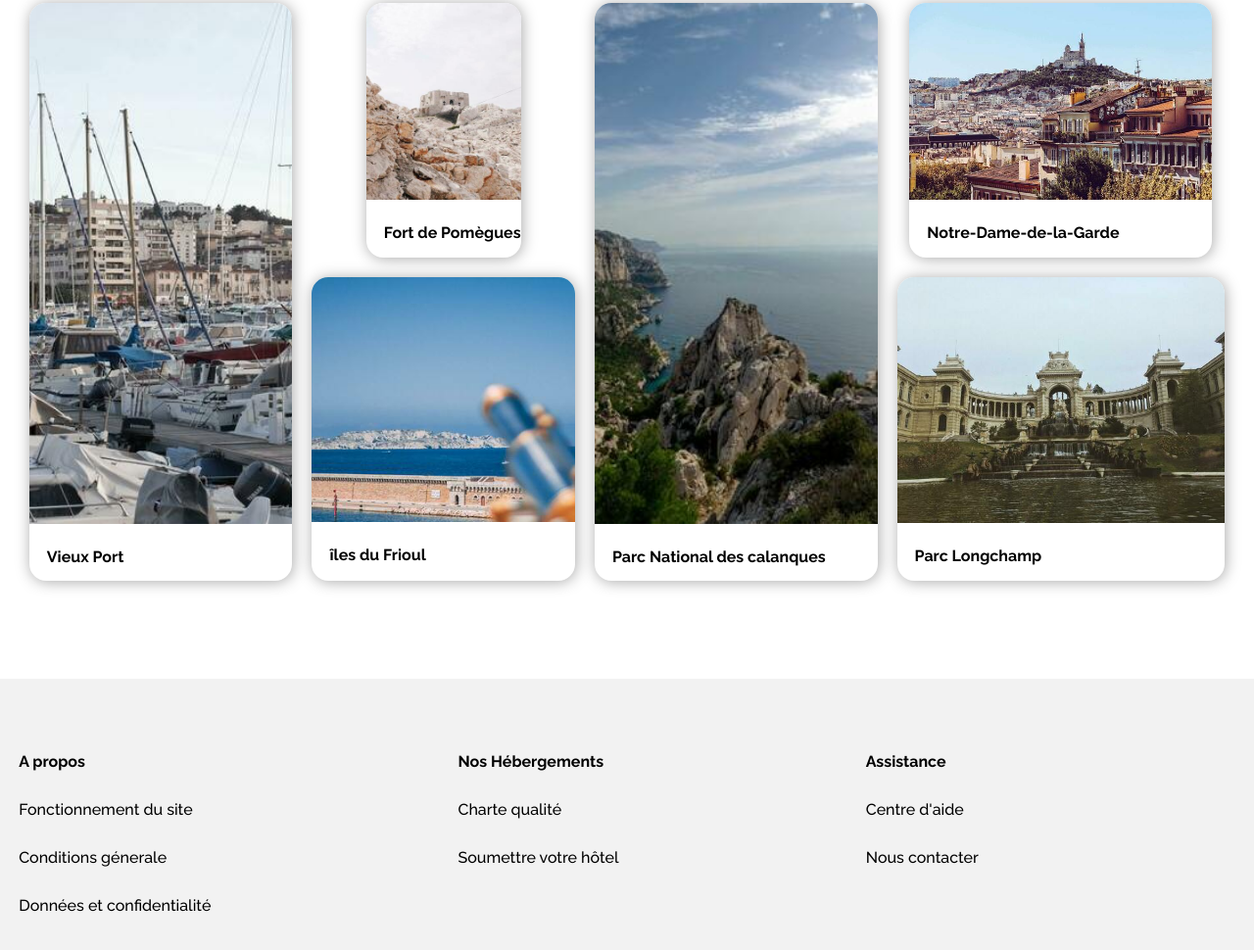
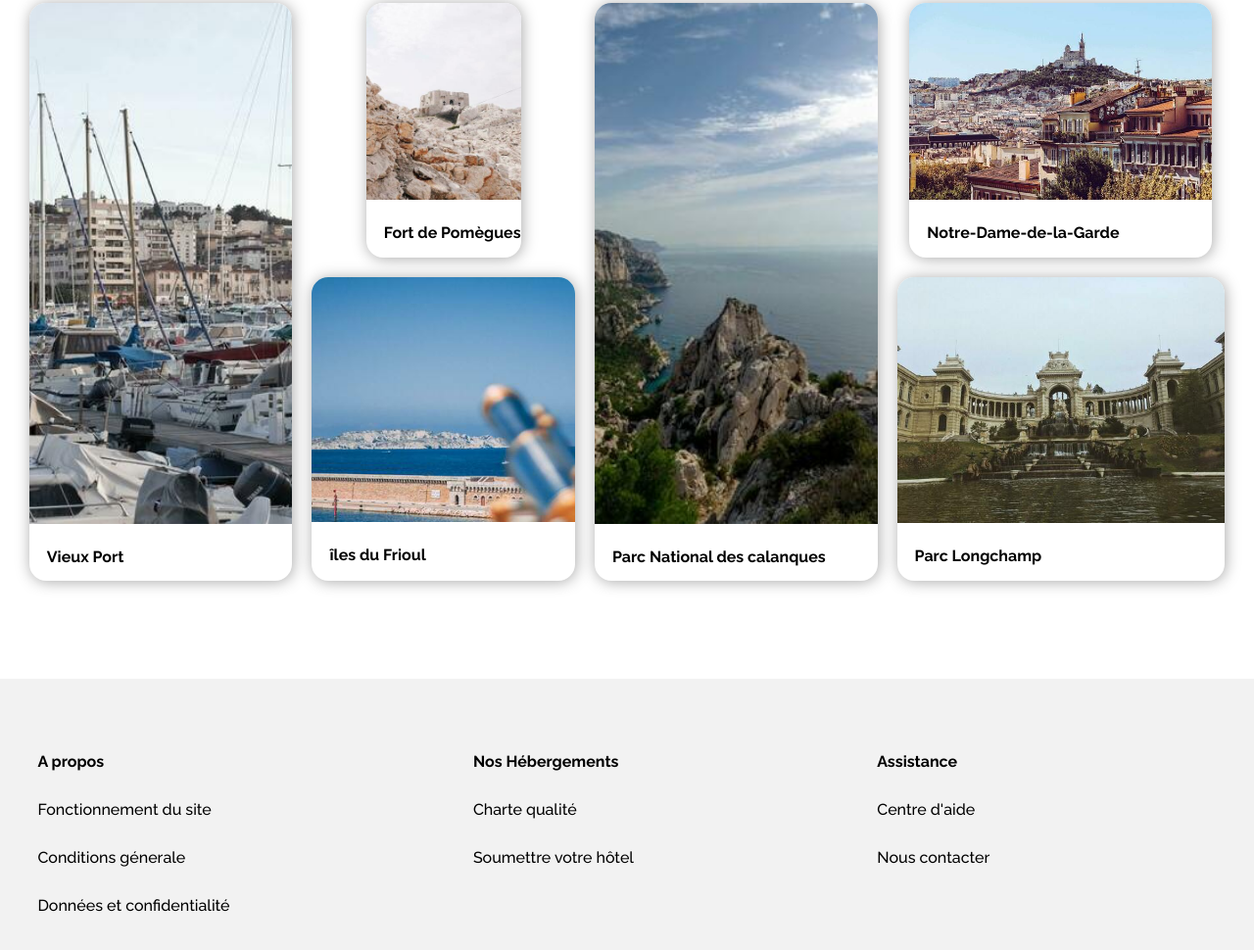
Before and after one commit to stoyann-open-classrooms/StoyannVelten_2_05112020, a plain HTML site: page index.html in a window 1280 px wide. Shown: the part 1374-2344 px from the top of the page at 98% size. Drawn offline with Linux system fonts and the light colour scheme.

Commit message:
alignement rectif

```diff
--- a/style.css
+++ b/style.css
@@ -747,7 +747,7 @@
          display: flex;
          justify-content: flex-start;
          margin: auto;
-         padding-left: 1.5%;
+         padding-left: 3%;
      }
 
      .list--margin {
```
